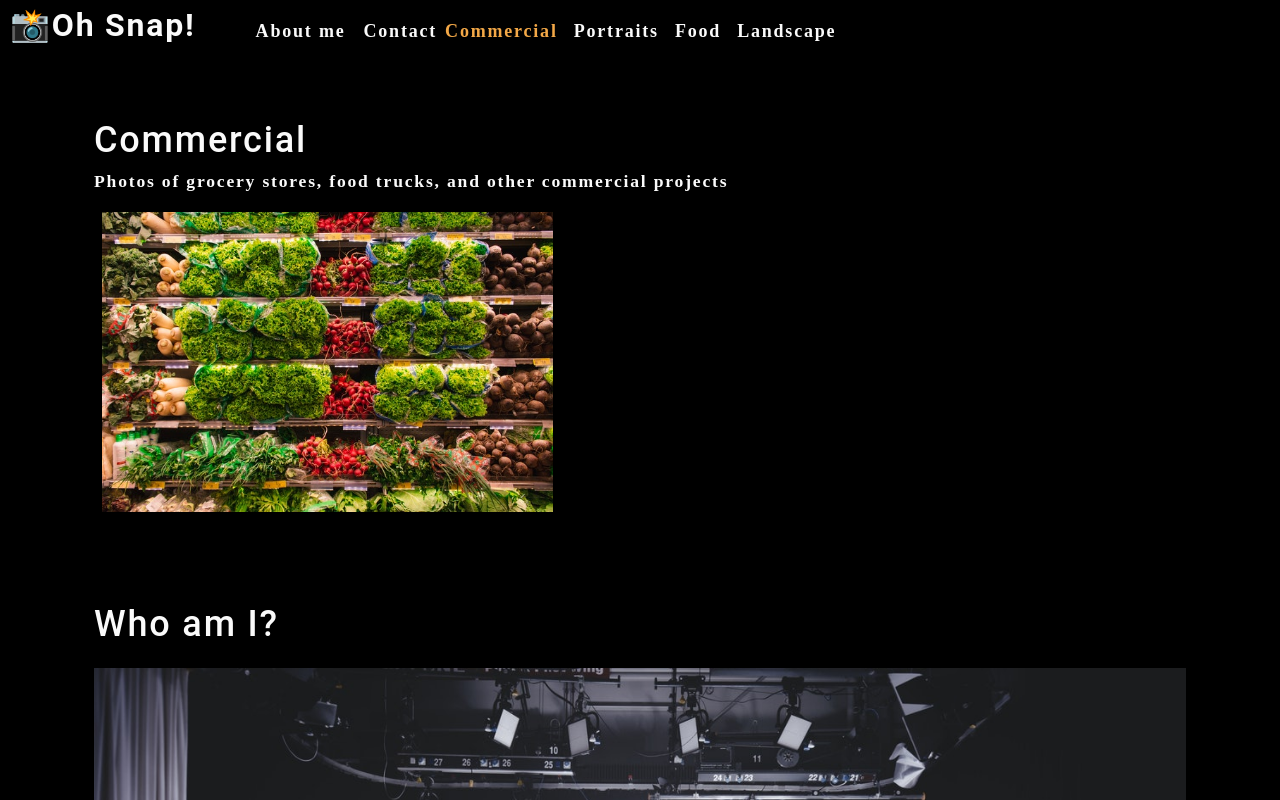
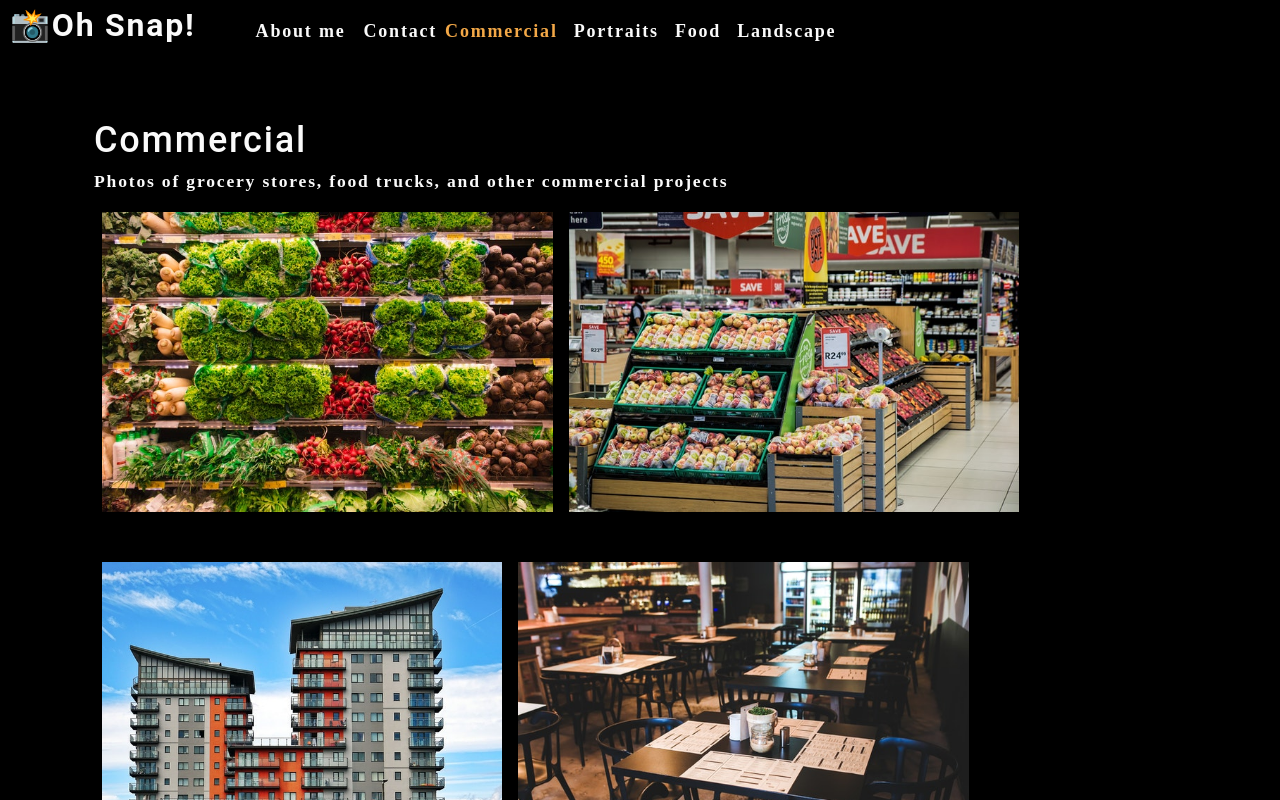
Before and after one commit to DXHASE/Photo-Portfolio, a React (Create React App) app in the folder photo-port/: page / in a window 1280 px wide. Shown: the top 800 px of the page. Built offline with nearby package versions, Linux system fonts and the light colour scheme; the HTML template or start-up script is replaced by a standard one.

Commit message:
Created the gallery

```diff
--- a/photo-port/src/App.js
+++ b/photo-port/src/App.js
@@ -24,7 +24,7 @@
         currentCategory={currentCategory}
       ></Nav>
       <main>
-        <Gallery></Gallery>
+        <Gallery currentCategory={currentCategory}></Gallery>
         <About></About>
       </main>
     </div>
--- a/photo-port/src/components/Gallery/index.js
+++ b/photo-port/src/components/Gallery/index.js
@@ -1,25 +1,16 @@
 import React from 'react';
+import PhotoList from '../PhotoList';
 import { capitalizeFirstLetter } from '../../utils/helpers';
-import photo from "../../assets/small/commercial/0.jpg";
 
 
-function Gallery() {
-    const currentCategory = {
-        name: "commercial",
-        description:
-        "Photos of grocery stores, food trucks, and other commercial projects",
-    };
+
+function Gallery({ currentCategory }) {
+    const { name, description } = currentCategory;
 return (
     <section>
-    <h1>{capitalizeFirstLetter(currentCategory.name)}</h1>
-    <p>{currentCategory.description}</p>
-    <div className="flex-row">
-        <img
-        src = {photo}
-        alt = "Commercial Example"
-        className = "img-thumbnail mx-1"
-        />
-    </div>
+    <h1>{capitalizeFirstLetter(name)}</h1>
+    <p>{description}</p>
+    <PhotoList category = {currentCategory.name}></PhotoList>
     </section>
 );
 }
--- a/photo-port/src/components/Nav/index.js
+++ b/photo-port/src/components/Nav/index.js
@@ -7,9 +7,10 @@
         setCurrentCategory,
         currentCategory,
     } = props;
+
     useEffect(() => {
         document.title = capitalizeFirstLetter(currentCategory.name);
-    }, [currentCategory])
+    }, [currentCategory]);
 
     return(
 <header className="flex-row px-1">
--- /dev/null
+++ b/photo-port/src/components/PhotoList/index.js
@@ -0,0 +1,120 @@
+import React, { useState } from 'react';
+
+
+
+const PhotoList = ({ category }) => {
+    const [photos]=useState([
+        {
+            name: 'Grocery aisle',
+            category: 'commercial',
+            description: 'Lorem ipsum dolor sit amet, consectetur adipiscing elit. Nunc ultricie',
+        },
+        {
+            name: 'Grocery booth',
+            category: 'commercial',
+            description: 'Lorem ipsum dolor sit amet, consectetur adipiscing elit. Nunc ultricie',
+        },
+        {
+            name: 'Building exterior',
+            category: 'commercial',
+            description: 'Lorem ipsum dolor sit amet, consectetur adipiscing elit. Nunc ultricie',
+        },
+        {
+            name: 'Restaurant table',
+            category: 'commercial',
+            description: 'Lorem ipsum dolor sit amet, consectetur adipiscing elit. Nunc ultricie',
+        },
+        {
+            name: 'Cafe interior',
+            category: 'commercial',
+            description: 'Lorem ipsum dolor sit amet, consectetur adipiscing elit. Nunc ultricie',
+        },
+        {
+            name: 'Cat green eyes',
+            category: 'portraits',
+            description: 'Lorem ipsum dolor sit amet, consectetur adipiscing elit. Nunc ultricie',
+        },
+        {
+            name: 'Green parrot',
+            category: 'portraits',
+            description: 'Lorem ipsum dolor sit amet, consectetur adipiscing elit. Nunc ultricie',
+        },
+        {
+            name: 'Yellow macaw',
+            category: 'portraits',
+            description: 'Lorem ipsum dolor sit amet, consectetur adipiscing elit. Nunc ultricie',
+        },
+        {
+            name: 'Pug smile',
+            category: 'portraits',
+            description: 'Lorem ipsum dolor sit amet, consectetur adipiscing elit. Nunc ultricie',
+        },
+        {
+            name: 'Pancakes',
+            category: 'food',
+            description: 'Lorem ipsum dolor sit amet, consectetur adipiscing elit. Nunc ultricie',
+        },
+        {
+            name: 'Burrito',
+            category: 'food',
+            description: 'Lorem ipsum dolor sit amet, consectetur adipiscing elit. Nunc ultricie',
+        },
+        {
+            name: 'Scallop pasta',
+            category: 'food',
+            description: 'Lorem ipsum dolor sit amet, consectetur adipiscing elit. Nunc ultricie',
+        },
+        {
+            name: 'Burger',
+            category: 'food',
+            description: 'Lorem ipsum dolor sit amet, consectetur adipiscing elit. Nunc ultricie',
+        },
+        {
+            name: 'Fruit bowl',
+            category: 'food',
+            description: 'Lorem ipsum dolor sit amet, consectetur adipiscing elit. Nunc ultricie',
+        },
+        {
+            name: 'Green river',
+            category: 'landscape',
+            description: 'Lorem ipsum dolor sit amet, consectetur adipiscing elit. Nunc ultricie',
+        },
+        {
+            name: 'Docks',
+            category: 'landscape',
+            description: 'Lorem ipsum dolor sit amet, consectetur adipiscing elit. Nunc ultricie',
+        },
+        {
+            name: 'Panoramic village by sea',
+            category: 'landscape',
+            description: 'Lorem ipsum dolor sit amet, consectetur adipiscing elit. Nunc ultricie',
+        },
+        {
+            name: 'Domestic landscape',
+            category: 'landscape',
+            description: 'Lorem ipsum dolor sit amet, consectetur adipiscing elit. Nunc ultricie',
+        },
+        {
+            name: 'Park bench',
+            category: 'landscape',
+            description: 'Lorem ipsum dolor sit amet, consectetur adipiscing elit. Nunc ultricie',
+        },
+        ]);
+        const currentPhotos = photos.filter((photo)=> photo.category === category);
+    return(
+        <div>
+        <div className="flex-row">
+            {currentPhotos.map((image, i) => (
+                <img
+                    src={require(`../../assets/small/${category}/${i}.jpg`)}
+                    alt={image.name}
+                    className="img-thumbnail mx-1"
+                    key={image.name}
+                />
+        ))}
+    </div>
+    </div>
+    );
+}
+
+export default PhotoList;
```
